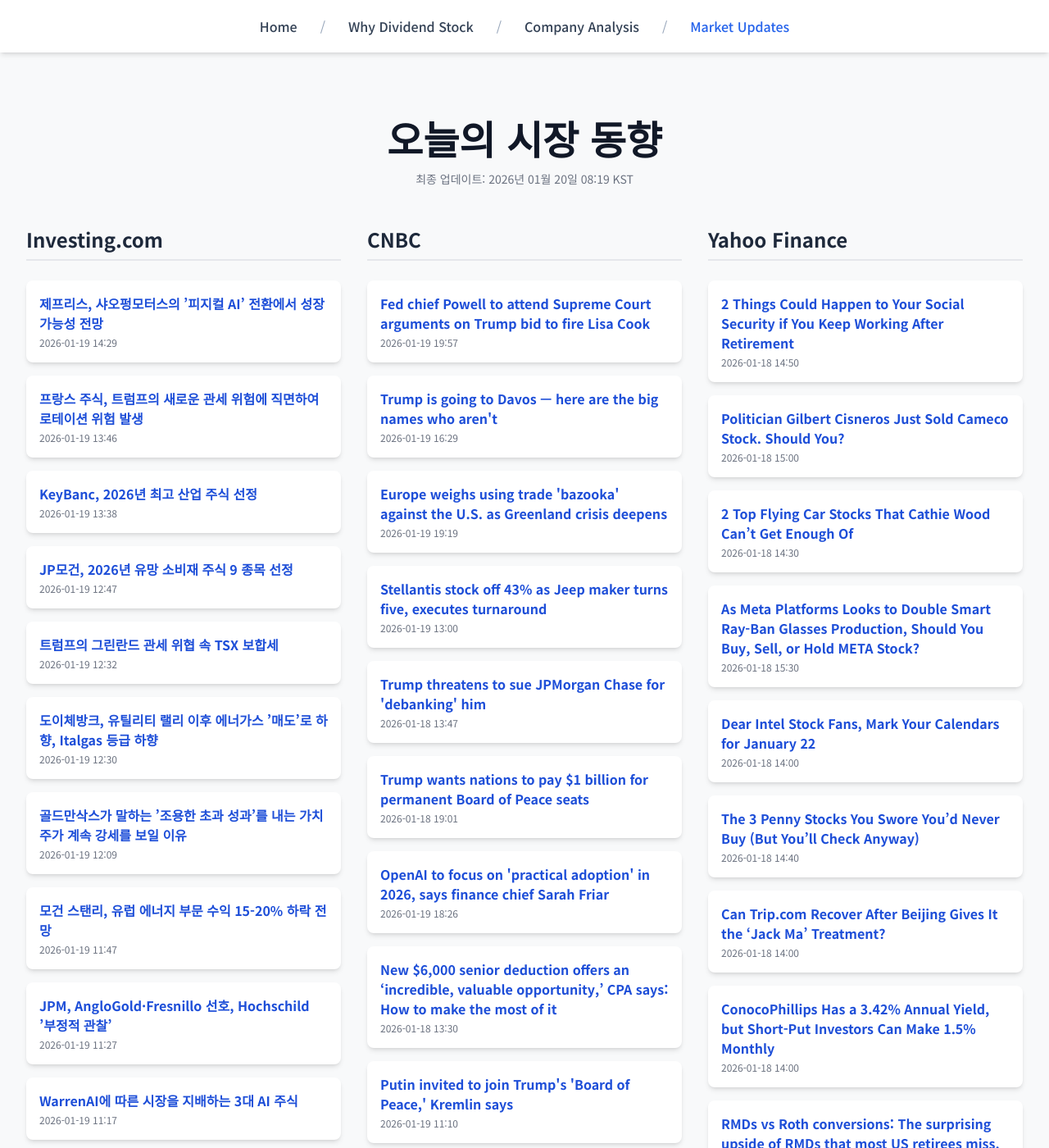
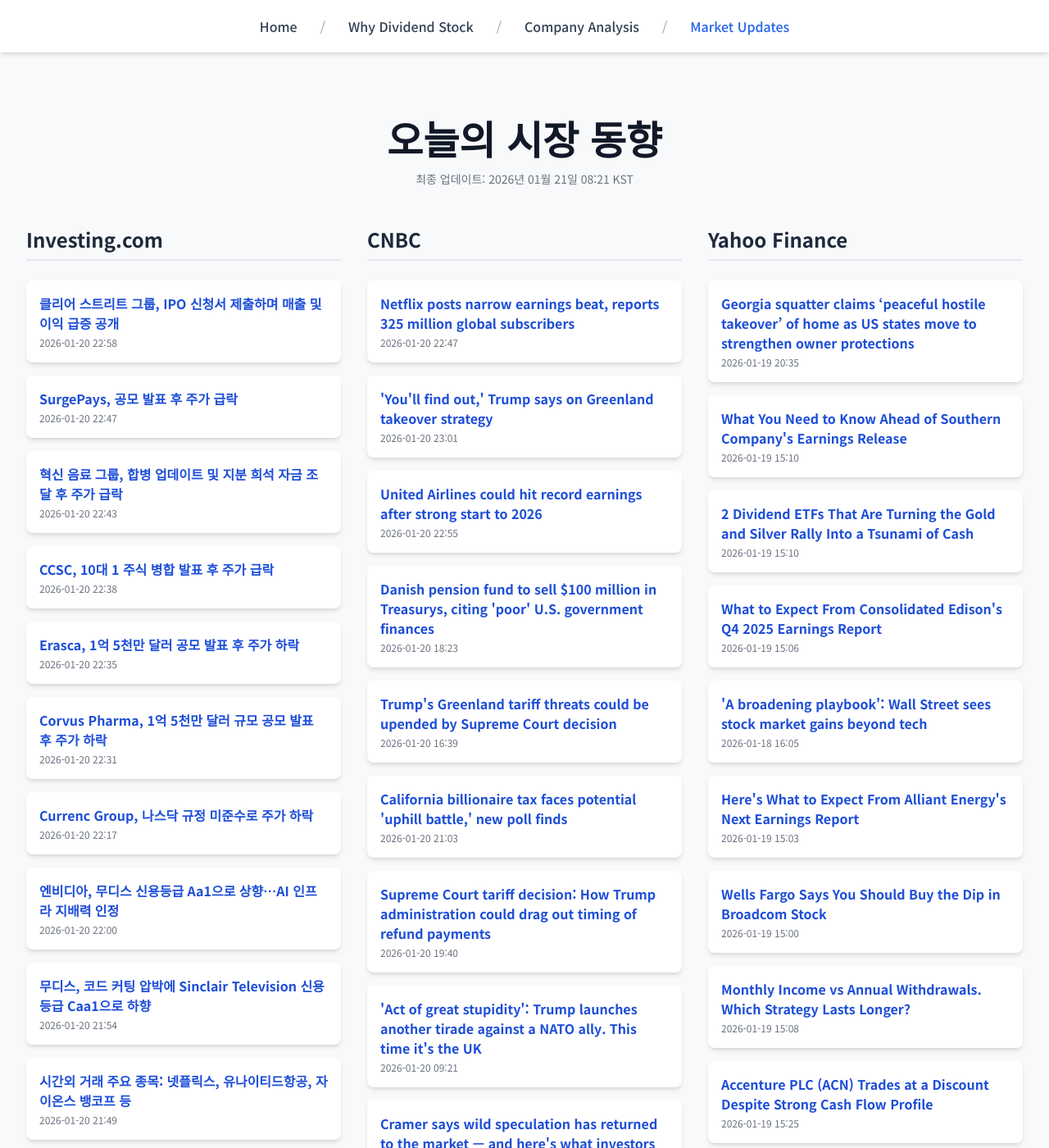
Before and after one commit to Kay-Hwang/my-company-analysis, a Jekyll site: the page built from market-updates.html, in a window 1280 px wide and 1400 px high. Shown: the whole window at 82% size. Built offline with Jekyll 4.4.1, drawn with Linux system fonts in a browser that asks for light colours; nearby versions of some CDN libraries; a script that is not in the unit is left out; some of the changed text lies outside the part shown.

Commit message:
Update daily data

```diff
--- a/_data/latest_data.json
+++ b/_data/latest_data.json
@@ -1,190 +1,190 @@
 {
-  "lastUpdated": "2026년 01월 20일 08:19 KST",
+  "lastUpdated": "2026년 01월 21일 08:21 KST",
   "news": {
     "investing": [
       {
-        "title": "제프리스, 샤오펑모터스의 ’피지컬 AI’ 전환에서 성장 가능성 전망",
-        "link": "https://kr.investing.com/news/stock-market-news/article-1789910",
-        "pubDate": "2026-01-19 14:29:30",
-        "summary": "제프리스, 샤오펑모터스의 ’피지컬 AI’ 전환에서 성장 가능성 전망"
+        "title": "클리어 스트리트 그룹, IPO 신청서 제출하며 매출 및 이익 급증 공개",
+        "link": "https://kr.investing.com/news/stock-market-news/article-1791767",
+        "pubDate": "2026-01-20 22:58:43",
+        "summary": "클리어 스트리트 그룹, IPO 신청서 제출하며 매출 및 이익 급증 공개"
       },
       {
-        "title": "프랑스 주식, 트럼프의 새로운 관세 위험에 직면하여 로테이션 위험 발생",
-        "link": "https://kr.investing.com/news/stock-market-news/article-1789897",
-        "pubDate": "2026-01-19 13:46:51",
-        "summary": "프랑스 주식, 트럼프의 새로운 관세 위험에 직면하여 로테이션 위험 발생"
+        "title": "SurgePays, 공모 발표 후 주가 급락",
+        "link": "https://kr.investing.com/news/stock-market-news/article-93CH-1791755",
+        "pubDate": "2026-01-20 22:47:58",
+        "summary": "SurgePays, 공모 발표 후 주가 급락"
       },
       {
-        "title": "KeyBanc, 2026년 최고 산업 주식 선정",
-        "link": "https://kr.investing.com/news/stock-market-news/article-93CH-1789893",
-        "pubDate": "2026-01-19 13:38:53",
-        "summary": "KeyBanc, 2026년 최고 산업 주식 선정"
+        "title": "혁신 음료 그룹, 합병 업데이트 및 지분 희석 자금 조달 후 주가 급락",
+        "link": "https://kr.investing.com/news/stock-market-news/article-93CH-1791749",
+        "pubDate": "2026-01-20 22:43:03",
+        "summary": "혁신 음료 그룹, 합병 업데이트 및 지분 희석 자금 조달 후 주가 급락"
       },
       {
-        "title": "JP모건, 2026년 유망 소비재 주식 9 종목 선정",
-        "link": "https://kr.investing.com/news/stock-market-news/article-93CH-1789875",
-        "pubDate": "2026-01-19 12:47:11",
-        "summary": "JP모건, 2026년 유망 소비재 주식 9 종목 선정"
+        "title": "CCSC, 10대 1 주식 병합 발표 후 주가 급락",
+        "link": "https://kr.investing.com/news/stock-market-news/article-93CH-1791733",
+        "pubDate": "2026-01-20 22:38:29",
+        "summary": "CCSC, 10대 1 주식 병합 발표 후 주가 급락"
       },
       {
-        "title": "트럼프의 그린란드 관세 위협 속 TSX 보합세",
-        "link": "https://kr.investing.com/news/stock-market-news/article-1789872",
-        "pubDate": "2026-01-19 12:32:11",
-        "summary": "트럼프의 그린란드 관세 위협 속 TSX 보합세"
+        "title": "Erasca, 1억 5천만 달러 공모 발표 후 주가 하락",
+        "link": "https://kr.investing.com/news/stock-market-news/article-93CH-1791731",
+        "pubDate": "2026-01-20 22:35:52",
+        "summary": "Erasca, 1억 5천만 달러 공모 발표 후 주가 하락"
       },
       {
-        "title": "도이체방크, 유틸리티 랠리 이후 에너가스 ’매도’로 하향, Italgas 등급 하향",
-        "link": "https://kr.investing.com/news/stock-market-news/article-1789868",
-        "pubDate": "2026-01-19 12:30:13",
-        "summary": "도이체방크, 유틸리티 랠리 이후 에너가스 ’매도’로 하향, Italgas 등급 하향"
+        "title": "Corvus Pharma, 1억 5천만 달러 규모 공모 발표 후 주가 하락",
+        "link": "https://kr.investing.com/news/stock-market-news/article-93CH-1791727",
+        "pubDate": "2026-01-20 22:31:10",
+        "summary": "Corvus Pharma, 1억 5천만 달러 규모 공모 발표 후 주가 하락"
       },
       {
-        "title": "골드만삭스가 말하는 ’조용한 초과 성과’를 내는 가치주가 계속 강세를 보일 이유",
-        "link": "https://kr.investing.com/news/stock-market-news/article-1789861",
-        "pubDate": "2026-01-19 12:09:33",
-        "summary": "골드만삭스가 말하는 ’조용한 초과 성과’를 내는 가치주가 계속 강세를 보일 이유"
+        "title": "Currenc Group, 나스닥 규정 미준수로 주가 하락",
+        "link": "https://kr.investing.com/news/stock-market-news/article-93CH-1791718",
+        "pubDate": "2026-01-20 22:17:39",
+        "summary": "Currenc Group, 나스닥 규정 미준수로 주가 하락"
       },
       {
-        "title": "모건 스탠리, 유럽 에너지 부문 수익 15-20% 하락 전망",
-        "link": "https://kr.investing.com/news/stock-market-news/article-1789850",
-        "pubDate": "2026-01-19 11:47:40",
-        "summary": "모건 스탠리, 유럽 에너지 부문 수익 15-20% 하락 전망"
+        "title": "엔비디아, 무디스 신용등급 Aa1으로 상향…AI 인프라 지배력 인정",
+        "link": "https://kr.investing.com/news/stock-market-news/article-1791695",
+        "pubDate": "2026-01-20 22:00:46",
+        "summary": "엔비디아, 무디스 신용등급 Aa1으로 상향…AI 인프라 지배력 인정"
       },
       {
-        "title": "JPM, AngloGold·Fresnillo 선호, Hochschild ’부정적 관찰’",
-        "link": "https://kr.investing.com/news/stock-market-news/article-1789842",
-        "pubDate": "2026-01-19 11:27:41",
-        "summary": "JPM, AngloGold·Fresnillo 선호, Hochschild ’부정적 관찰’"
+        "title": "무디스, 코드 커팅 압박에 Sinclair Television 신용등급 Caa1으로 하향",
+        "link": "https://kr.investing.com/news/stock-market-news/article-93CH-1791688",
+        "pubDate": "2026-01-20 21:54:32",
+        "summary": "무디스, 코드 커팅 압박에 Sinclair Television 신용등급 Caa1으로 하향"
       },
       {
-        "title": "WarrenAI에 따른 시장을 지배하는 3대 AI 주식",
-        "link": "https://kr.investing.com/news/stock-market-news/article-1789839",
-        "pubDate": "2026-01-19 11:17:59",
-        "summary": "WarrenAI에 따른 시장을 지배하는 3대 AI 주식"
+        "title": "시간외 거래 주요 종목: 넷플릭스, 유나이티드항공, 자이온스 뱅코프 등",
+        "link": "https://kr.investing.com/news/stock-market-news/article-432SI-1791682",
+        "pubDate": "2026-01-20 21:49:03",
+        "summary": "시간외 거래 주요 종목: 넷플릭스, 유나이티드항공, 자이온스 뱅코프 등"
       }
     ],
     "cnbc": [
       {
-        "title": "Fed chief Powell to attend Supreme Court arguments on Trump bid to fire Lisa Cook",
-        "link": "https://www.cnbc.com/2026/01/19/fed-powell-supreme-court-trump-lisa-cook.html",
-        "pubDate": "Mon, 19 Jan 2026 19:57:37 GMT",
-        "summary": "Federal Reserve Chairman Jerome Powell's planned attendance comes as he faces a federal criminal probe about the central bank's costly renovation project."
+        "title": "Netflix posts narrow earnings beat, reports 325 million global subscribers",
+        "link": "https://www.cnbc.com/2026/01/20/netflix-nflx-earnings-q4-2025.html",
+        "pubDate": "Tue, 20 Jan 2026 22:47:03 GMT",
+        "summary": "Netflix this week amended its offer for Warner Bros. Discovery assets amid a Paramount Skydance hostile takeover attempt."
       },
       {
-        "title": "Trump is going to Davos — here are the big names who aren't",
-        "link": "https://www.cnbc.com/2026/01/19/trump-world-economic-forum-davos-who-isnt-going.html",
-        "pubDate": "Mon, 19 Jan 2026 16:29:03 GMT",
-        "summary": "A who's who of heads of state, top CEOs and tech pioneers are landing in Davos for the 2026 World Economic Forum meeting. But some big names aren't going."
+        "title": "'You'll find out,' Trump says on Greenland takeover strategy",
+        "link": "https://www.cnbc.com/2026/01/20/trump-greenland-takeover-strategy.html",
+        "pubDate": "Tue, 20 Jan 2026 23:01:32 GMT",
+        "summary": "Trump will be meeting with world leaders at the World Economic Forum in Davos, Switzerland, later this week."
       },
       {
-        "title": "Europe weighs using trade 'bazooka' against the U.S. as Greenland crisis deepens",
-        "link": "https://www.cnbc.com/2026/01/19/europe-retaliatory-tariffs-aci-greenland-trump-threat-us.html",
-        "pubDate": "Mon, 19 Jan 2026 19:19:52 GMT",
-        "summary": "European countries are reportedly considering retaliatory tariffs and wider economic counter-measures against the U.S."
+        "title": "United Airlines could hit record earnings after strong start to 2026",
+        "link": "https://www.cnbc.com/2026/01/20/united-airlines-ual-4q-2025-earnings.html",
+        "pubDate": "Tue, 20 Jan 2026 22:55:49 GMT",
+        "summary": "United Airlines said 2026 is off to a strong start, both for premium seats and no-frills tickets, as it reported fourth-quarter earnings."
       },
       {
-        "title": "Stellantis stock off 43% as Jeep maker turns five, executes turnaround",
-        "link": "https://www.cnbc.com/2026/01/19/stellantis-stock-stla-five-year-anniversary.html",
-        "pubDate": "Mon, 19 Jan 2026 13:00:01 GMT",
-        "summary": "Stellantis shares were largely up – as high as 93% in March 2024 – until reporting troubling financial results that year amid cost-cutting efforts and EVs."
+        "title": "Danish pension fund to sell $100 million in Treasurys, citing 'poor' U.S. government finances",
+        "link": "https://www.cnbc.com/2026/01/20/akademikerpension-us-treasury-greenland-trump.html",
+        "pubDate": "Tue, 20 Jan 2026 18:23:14 GMT",
+        "summary": "AkademikerPension's move comes amid increasing tensions between Denmark and the U.S. over Greenland."
       },
       {
-        "title": "Trump threatens to sue JPMorgan Chase for 'debanking' him",
-        "link": "https://www.cnbc.com/2026/01/17/trump-jpmorgan-chase-debanking.html",
-        "pubDate": "Sun, 18 Jan 2026 13:47:50 GMT",
-        "summary": "President Trump threatened to sue JPMorgan for allegedly \"debanking\" him following the Jan. 6 insurrection in 2021."
+        "title": "Trump's Greenland tariff threats could be upended by Supreme Court decision",
+        "link": "https://www.cnbc.com/2026/01/20/trump-greenland-tariffs-nato-supreme-court-decision.html",
+        "pubDate": "Tue, 20 Jan 2026 16:39:10 GMT",
+        "summary": "The Supreme Court tariff decision could decide the fate of President Donald Trump's threat to tariff NATO nations over control of Greenland."
       },
       {
-        "title": "Trump wants nations to pay $1 billion for permanent Board of Peace seats",
-        "link": "https://www.cnbc.com/2026/01/18/trump-board-of-peace.html",
-        "pubDate": "Sun, 18 Jan 2026 19:01:42 GMT",
-        "summary": "The Trump administration wants nations to pay $1 billion to remain on his Gaza peace board, reports show."
+        "title": "California billionaire tax faces potential 'uphill battle,' new poll finds",
+        "link": "https://www.cnbc.com/2026/01/20/california-billionaire-tax-faces-uphill-battle-new-poll-finds.html",
+        "pubDate": "Tue, 20 Jan 2026 21:03:40 GMT",
+        "summary": "A poll released Tuesday found the proposed tax initiative starts out with 48% in favor and 38% opposed, but the gap shrinks as voters learn more."
       },
       {
-        "title": "OpenAI to focus on 'practical adoption' in 2026, says finance chief Sarah Friar",
-        "link": "https://www.cnbc.com/2026/01/19/openai-to-focus-on-practical-adoption-in-2026-says-finance-chief-sarah-friar.html",
-        "pubDate": "Mon, 19 Jan 2026 18:26:44 GMT",
-        "summary": "OpenAI will make 2026 its year of \"practical adoption,\" the artificial intelligence startup's finance chief said in a blog Sunday."
+        "title": "Supreme Court tariff decision: How Trump administration could drag out timing of refund payments",
+        "link": "https://www.cnbc.com/2026/01/20/supreme-court-trump-tariff-decision-refunds.html",
+        "pubDate": "Tue, 20 Jan 2026 19:40:34 GMT",
+        "summary": "A Supreme Court decision that Trump's tariffs are illegal would mean huge refunds, but the government could drag out the process of making businesses whole."
       },
       {
-        "title": "New $6,000 senior deduction offers an ‘incredible, valuable opportunity,’ CPA says: How to make the most of it",
-        "link": "https://www.cnbc.com/2026/01/18/big-beautiful-bill-senior-deduction.html",
-        "pubDate": "Sun, 18 Jan 2026 13:30:01 GMT",
-        "summary": "The \"big beautiful\" tax law lets older American couples potentially take up to $12,000 per year off their taxable income for four years."
+        "title": "'Act of great stupidity': Trump launches another tirade against a NATO ally. This time it's the UK",
+        "link": "https://www.cnbc.com/2026/01/20/trump-uk-chagos-davos-starmer-nato.html",
+        "pubDate": "Tue, 20 Jan 2026 09:21:40 GMT",
+        "summary": "The White House voiced its support for the deal last year, but on Tuesday, Trump said it was \"an act of great stupidity.\""
       },
       {
-        "title": "Putin invited to join Trump's 'Board of Peace,' Kremlin says",
-        "link": "https://www.cnbc.com/2026/01/19/putin-trump-board-of-peace-kremlin.html",
-        "pubDate": "Mon, 19 Jan 2026 11:10:32 GMT",
-        "summary": "The \"Board of Peace\" has been created by U.S. President Donald Trump to oversee the reconstruction of Gaza."
+        "title": "Cramer says wild speculation has returned to the market — and here's what investors must do",
+        "link": "https://www.cnbc.com/2026/01/20/jim-cramer-warns-about-speculation-in-the-stock-market-urges-action.html",
+        "pubDate": "Tue, 20 Jan 2026 23:13:21 GMT",
+        "summary": "CNBC's Jim Cramer said Tuesday he's worried about frothiness in certain pockets of the market."
       },
       {
-        "title": "Democrat Khanna refloats bill to block investors from buying up homes after Trump proposal",
-        "link": "https://www.cnbc.com/2026/01/18/trump-khanna-housing-investor-ban.html",
-        "pubDate": "Sun, 18 Jan 2026 22:00:31 GMT",
-        "summary": "President Donald Trump is cultivating an affordability agenda as he and Republicans sink in the polls."
+        "title": "OpenAI is rolling out age prediction for ChatGPT consumer plans",
+        "link": "https://www.cnbc.com/2026/01/20/open-ai-age-prediction-chatgpt.html",
+        "pubDate": "Tue, 20 Jan 2026 21:42:45 GMT",
+        "summary": "The model relies on a combination of account-level signals and behavioral signals, OpenAI said."
       }
     ],
     "yahoo": [
       {
-        "title": "2 Things Could Happen to Your Social Security if You Keep Working After Retirement",
-        "link": "https://finance.yahoo.com/news/2-things-could-happen-social-145000071.html",
-        "pubDate": "2026-01-18T14:50:00Z",
-        "summary": "2 Things Could Happen to Your Social Security if You Keep Working After Retirement"
+        "title": "Georgia squatter claims ‘peaceful hostile takeover’ of home as US states move to strengthen owner protections",
+        "link": "https://finance.yahoo.com/news/georgia-squatter-claims-peaceful-hostile-203500919.html",
+        "pubDate": "2026-01-19T20:35:00Z",
+        "summary": "Georgia squatter claims ‘peaceful hostile takeover’ of home as US states move to strengthen owner protections"
       },
       {
-        "title": "Politician Gilbert Cisneros Just Sold Cameco Stock. Should You?",
-        "link": "https://finance.yahoo.com/news/politician-gilbert-cisneros-just-sold-150002074.html",
-        "pubDate": "2026-01-18T15:00:02Z",
-        "summary": "Politician Gilbert Cisneros Just Sold Cameco Stock. Should You?"
+        "title": "What You Need to Know Ahead of Southern Company's Earnings Release",
+        "link": "https://finance.yahoo.com/news/know-ahead-southern-companys-earnings-151036180.html",
+        "pubDate": "2026-01-19T15:10:36Z",
+        "summary": "What You Need to Know Ahead of Southern Company's Earnings Release"
       },
       {
-        "title": "2 Top Flying Car Stocks That Cathie Wood Can’t Get Enough Of",
-        "link": "https://finance.yahoo.com/news/2-top-flying-car-stocks-143002551.html",
-        "pubDate": "2026-01-18T14:30:02Z",
-        "summary": "2 Top Flying Car Stocks That Cathie Wood Can’t Get Enough Of"
+        "title": "2 Dividend ETFs That Are Turning the Gold and Silver Rally Into a Tsunami of Cash",
+        "link": "https://finance.yahoo.com/news/2-dividend-etfs-turning-gold-151009874.html",
+        "pubDate": "2026-01-19T15:10:09Z",
+        "summary": "2 Dividend ETFs That Are Turning the Gold and Silver Rally Into a Tsunami of Cash"
       },
       {
-        "title": "As Meta Platforms Looks to Double Smart Ray-Ban Glasses Production, Should You Buy, Sell, or Hold META Stock?",
-        "link": "https://finance.yahoo.com/news/meta-platforms-looks-double-smart-153002926.html",
-        "pubDate": "2026-01-18T15:30:02Z",
-        "summary": "As Meta Platforms Looks to Double Smart Ray-Ban Glasses Production, Should You Buy, Sell, or Hold META Stock?"
+        "title": "What to Expect From Consolidated Edison's Q4 2025 Earnings Report",
+        "link": "https://finance.yahoo.com/news/expect-consolidated-edisons-q4-2025-150644611.html",
+        "pubDate": "2026-01-19T15:06:44Z",
+        "summary": "What to Expect From Consolidated Edison's Q4 2025 Earnings Report"
       },
       {
-        "title": "Dear Intel Stock Fans, Mark Your Calendars for January 22",
-        "link": "https://finance.yahoo.com/news/dear-intel-stock-fans-mark-140002192.html",
-        "pubDate": "2026-01-18T14:00:02Z",
-        "summary": "Dear Intel Stock Fans, Mark Your Calendars for January 22"
+        "title": "'A broadening playbook': Wall Street sees stock market gains beyond tech",
+        "link": "https://finance.yahoo.com/news/a-broadening-playbook-wall-street-sees-stock-market-gains-beyond-tech-160556466.html",
+        "pubDate": "2026-01-18T16:05:56Z",
+        "summary": "'A broadening playbook': Wall Street sees stock market gains beyond tech"
       },
       {
-        "title": "The 3 Penny Stocks You Swore You’d Never Buy (But You’ll Check Anyway)",
-        "link": "https://finance.yahoo.com/news/3-penny-stocks-swore-d-144000713.html",
-        "pubDate": "2026-01-18T14:40:00Z",
-        "summary": "The 3 Penny Stocks You Swore You’d Never Buy (But You’ll Check Anyway)"
+        "title": "Here's What to Expect From Alliant Energy's Next Earnings Report",
+        "link": "https://finance.yahoo.com/news/heres-expect-alliant-energys-next-150323396.html",
+        "pubDate": "2026-01-19T15:03:23Z",
+        "summary": "Here's What to Expect From Alliant Energy's Next Earnings Report"
       },
       {
-        "title": "Can Trip.com Recover After Beijing Gives It the ‘Jack Ma’ Treatment?",
-        "link": "https://finance.yahoo.com/news/trip-com-recover-beijing-gives-140002935.html",
-        "pubDate": "2026-01-18T14:00:02Z",
-        "summary": "Can Trip.com Recover After Beijing Gives It the ‘Jack Ma’ Treatment?"
+        "title": "Wells Fargo Says You Should Buy the Dip in Broadcom Stock",
+        "link": "https://finance.yahoo.com/news/wells-fargo-says-buy-dip-150002208.html",
+        "pubDate": "2026-01-19T15:00:02Z",
+        "summary": "Wells Fargo Says You Should Buy the Dip in Broadcom Stock"
       },
       {
-        "title": "ConocoPhillips Has a 3.42% Annual Yield, but Short-Put Investors Can Make 1.5% Monthly",
-        "link": "https://finance.yahoo.com/news/conocophillips-3-42-annual-yield-140003916.html",
-        "pubDate": "2026-01-18T14:00:03Z",
-        "summary": "ConocoPhillips Has a 3.42% Annual Yield, but Short-Put Investors Can Make 1.5% Monthly"
+        "title": "Monthly Income vs Annual Withdrawals. Which Strategy Lasts Longer?",
+        "link": "https://finance.yahoo.com/news/monthly-income-vs-annual-withdrawals-150839983.html",
+        "pubDate": "2026-01-19T15:08:39Z",
+        "summary": "Monthly Income vs Annual Withdrawals. Which Strategy Lasts Longer?"
       },
       {
-        "title": "RMDs vs Roth conversions: The surprising upside of RMDs that most US retirees miss. Don't make the wrong choice in 2026",
-        "link": "https://finance.yahoo.com/news/rmds-vs-roth-conversions-surprising-140000736.html",
-        "pubDate": "2026-01-18T14:00:00Z",
-        "summary": "RMDs vs Roth conversions: The surprising upside of RMDs that most US retirees miss. Don't make the wrong choice in 2026"
+        "title": "Accenture PLC (ACN) Trades at a Discount Despite Strong Cash Flow Profile",
+        "link": "https://finance.yahoo.com/news/accenture-plc-acn-trades-discount-152524529.html",
+        "pubDate": "2026-01-19T15:25:24Z",
+        "summary": "Accenture PLC (ACN) Trades at a Discount Despite Strong Cash Flow Profile"
       },
       {
-        "title": "Should You Buy, Sell, or Hold Mastercard Stock for January 2026?",
-        "link": "https://finance.yahoo.com/news/buy-sell-hold-mastercard-stock-160002482.html",
-        "pubDate": "2026-01-18T16:00:02Z",
-        "summary": "Should You Buy, Sell, or Hold Mastercard Stock for January 2026?"
+        "title": "Earnings Preview: What To Expect From Booking Holdings' Report",
+        "link": "https://finance.yahoo.com/news/earnings-preview-expect-booking-holdings-152856170.html",
+        "pubDate": "2026-01-19T15:28:56Z",
+        "summary": "Earnings Preview: What To Expect From Booking Holdings' Report"
       }
     ]
   }
```
